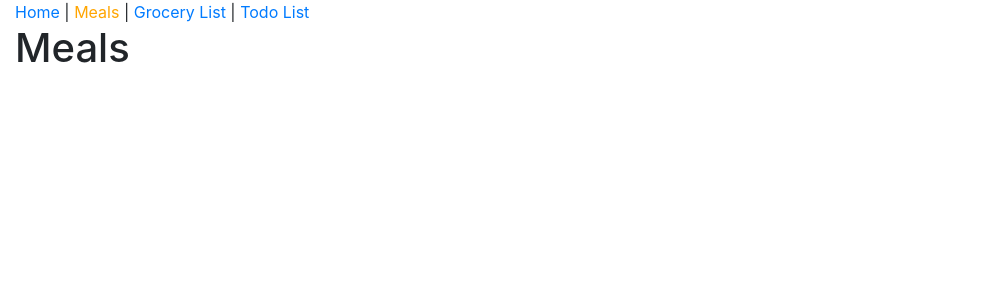
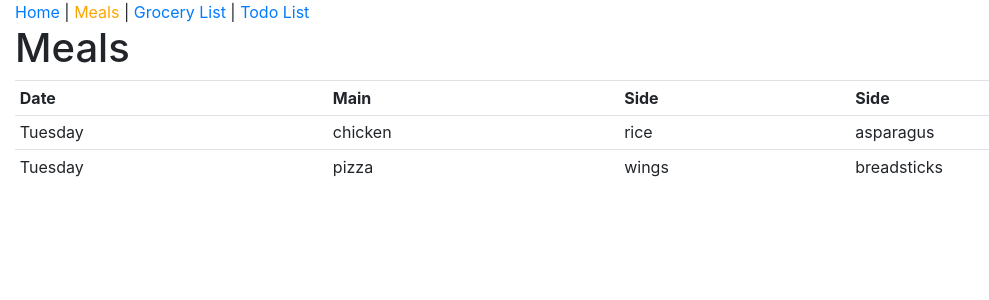
Before and after one commit to fitzerc/home-board, a React (Create React App) app in the folder home-board-frontend/: page /meals in a window 1280 px wide. Shown: the top 300 px of the page, without its empty margins (0-989 px from the left). Built offline with nearby package versions, Linux system fonts and the light colour scheme.

Commit message:
added some functionality to meal page, broke out meal rows

```diff
--- a/home-board-frontend/src/components/App.js
+++ b/home-board-frontend/src/components/App.js
@@ -1,6 +1,6 @@
 import React from "react";
 import HomePage from "./HomePage";
-import MealsPage from "./MealsPage";
+import MealsPage from "./meals/MealsPage";
 import GroceryPage from "./GroceryPage";
 import TodoPage from "./TodoPage";
 import Header from "./common/Header";
--- a/home-board-frontend/src/components/MealsPage.js
+++ /dev/null
@@ -1,7 +0,0 @@
-import React from "react";
-
-function MealsPage() {
-  return <h1>Meals</h1>;
-}
-
-export default MealsPage;
--- /dev/null
+++ b/home-board-frontend/src/components/meals/MealRow.js
@@ -0,0 +1,31 @@
+import React from "react";
+
+function MealRow(props) {
+  var days = [
+    "Sunday",
+    "Monday",
+    "Tuesday",
+    "Wednesday",
+    "Thursday",
+    "Friday",
+    "Saturday"
+  ];
+
+  return (
+    <tr>
+      <td>{days[props.meal.date.getDay()]}</td>
+      <td>{props.meal.main}</td>
+      <td>{props.meal.side1}</td>
+      <td>{props.meal.side2}</td>
+      {false && ( //replace when functionality added
+        <td>
+          <button type="button" class="close">
+            <span aria-hidden="true">&times;</span>
+          </button>
+        </td>
+      )}
+    </tr>
+  );
+}
+
+export default MealRow;
--- /dev/null
+++ b/home-board-frontend/src/components/meals/MealsPage.js
@@ -0,0 +1,38 @@
+import React from "react";
+import MealRow from "./MealRow";
+
+function MealsPage() {
+  var meals = [
+    {
+      main: "chicken",
+      side1: "rice",
+      side2: "asparagus",
+      date: new Date()
+    },
+    {
+      main: "pizza",
+      side1: "wings",
+      side2: "breadsticks",
+      date: new Date()
+    }
+  ];
+
+  return (
+    <>
+      <h1>Meals</h1>
+      <table class="table table-sm">
+        <tr>
+          <th scope="col">Date</th>
+          <th scope="col">Main</th>
+          <th scope="col">Side</th>
+          <th scope="col">Side</th>
+        </tr>
+        {meals.map(meal => {
+          return <MealRow meal={meal} />;
+        })}
+      </table>
+    </>
+  );
+}
+
+export default MealsPage;
```
